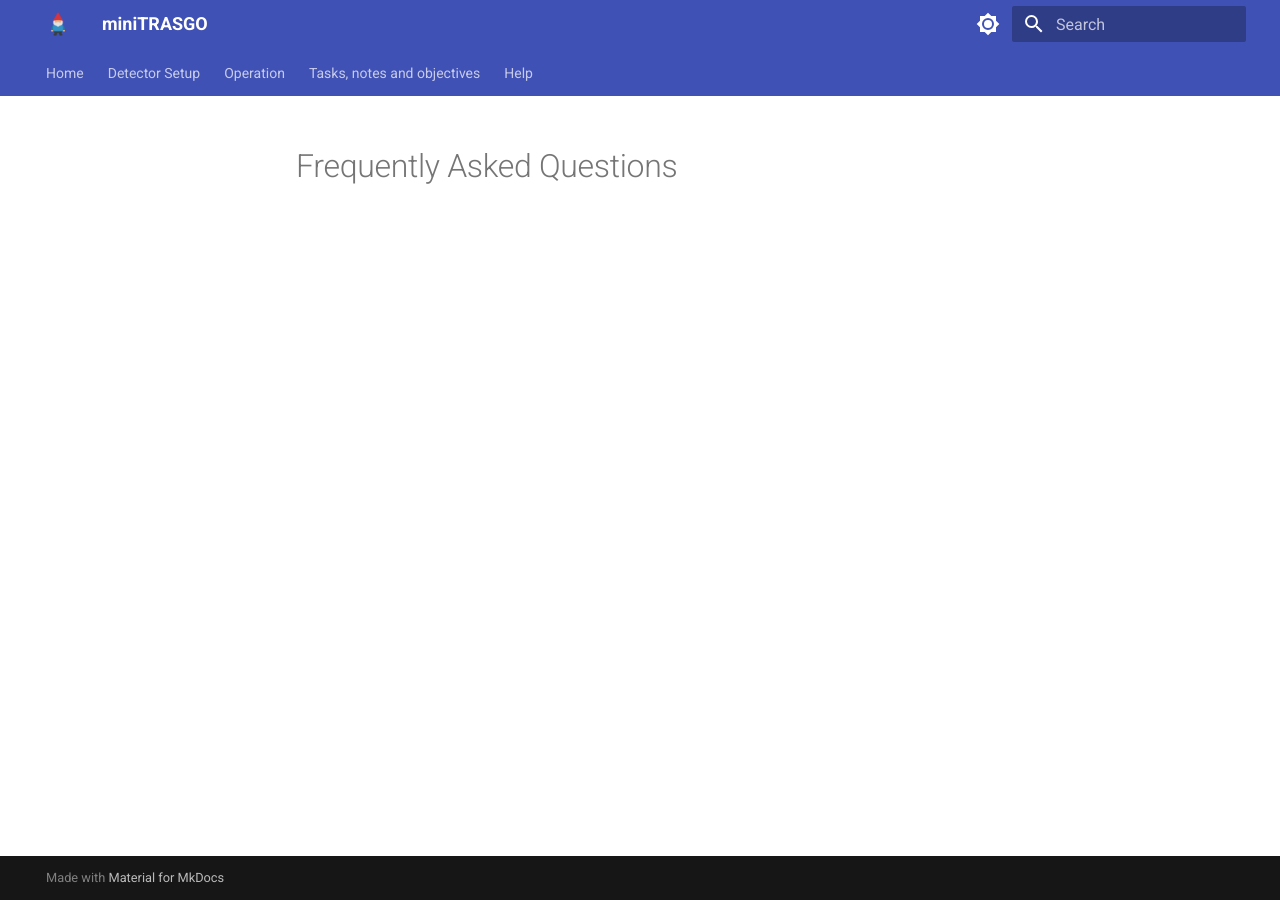
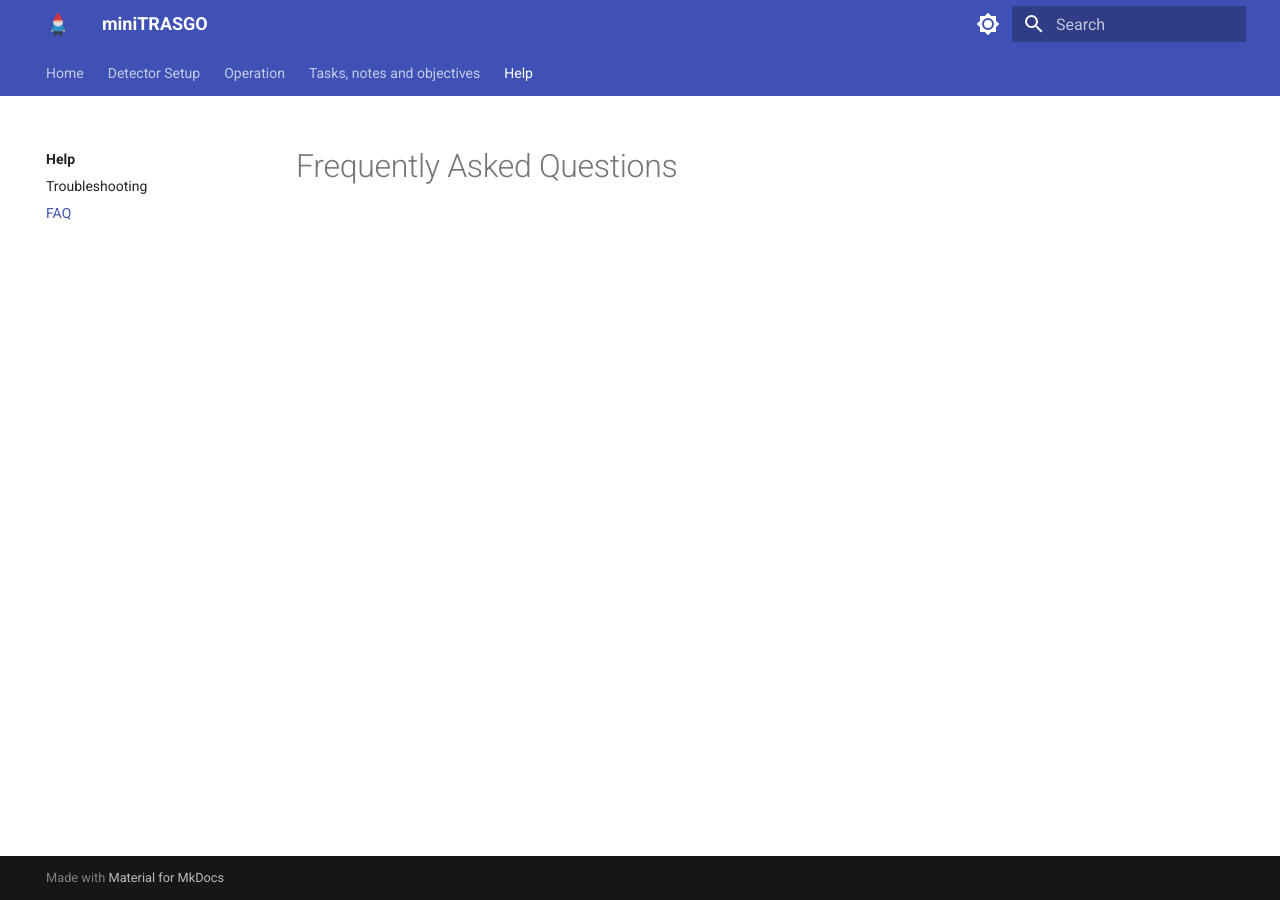
Before and after one commit to cayesoneira/miniTRASGO-documentation, an MkDocs documentation site: the page built from docs/help/frequent.md, in a window 1280 px wide. Built offline with MkDocs 1.6.1 and Material for MkDocs 9.7.7, drawn with Linux system fonts in a browser that asks for light colours.

Commit message:
Update mkdocs.yml

```diff
--- a/mkdocs.yml
+++ b/mkdocs.yml
@@ -25,7 +25,7 @@
     - Help:
         - help/index.md
         - Troubleshooting: help/troubleshooting.md
-        - FAQ: frequent.md
+        - FAQ: help/frequent.md
 theme:
   name: material
   features:
```
